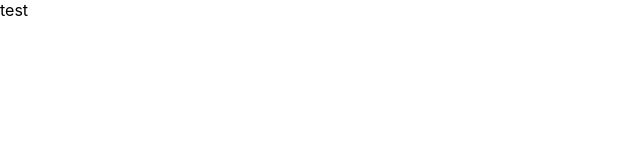
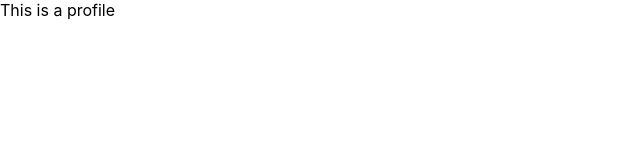
Before and after one commit to glendonklassen/blog-tutorial, a Next.js app: page / in a window 1280 px wide. Shown: the top 160 px of the page, without its empty margins (0-640 px from the left). Built offline with nearby package versions, Linux system fonts and the light colour scheme.

Commit message:
Finished adding pages required for the app

```diff
--- a/pages/index.tsx
+++ b/pages/index.tsx
@@ -1,9 +1,15 @@
 import Head from 'next/head'
 import Image from 'next/image'
+import Link from 'next/link'
 import styles from '../styles/Home.module.css'
 
 export default function Home() {
   return (
-    <div>test</div>
+    <div>
+      <Link prefetch={false} href={{
+        pathname: '/[username]',
+        query: { username: 'testing123'},
+      }}>This is a profile</Link>
+    </div>
   )
 }
```
Also changed, not shown: pages/[username]/[slug].tsx (added, +7 -0 lines), pages/[username]/index.tsx (added, +7 -0 lines), pages/admin/[slug].tsx (added, +7 -0 lines), pages/admin/index.tsx (added, +7 -0 lines), pages/enter.tsx (added, +7 -0 lines).
